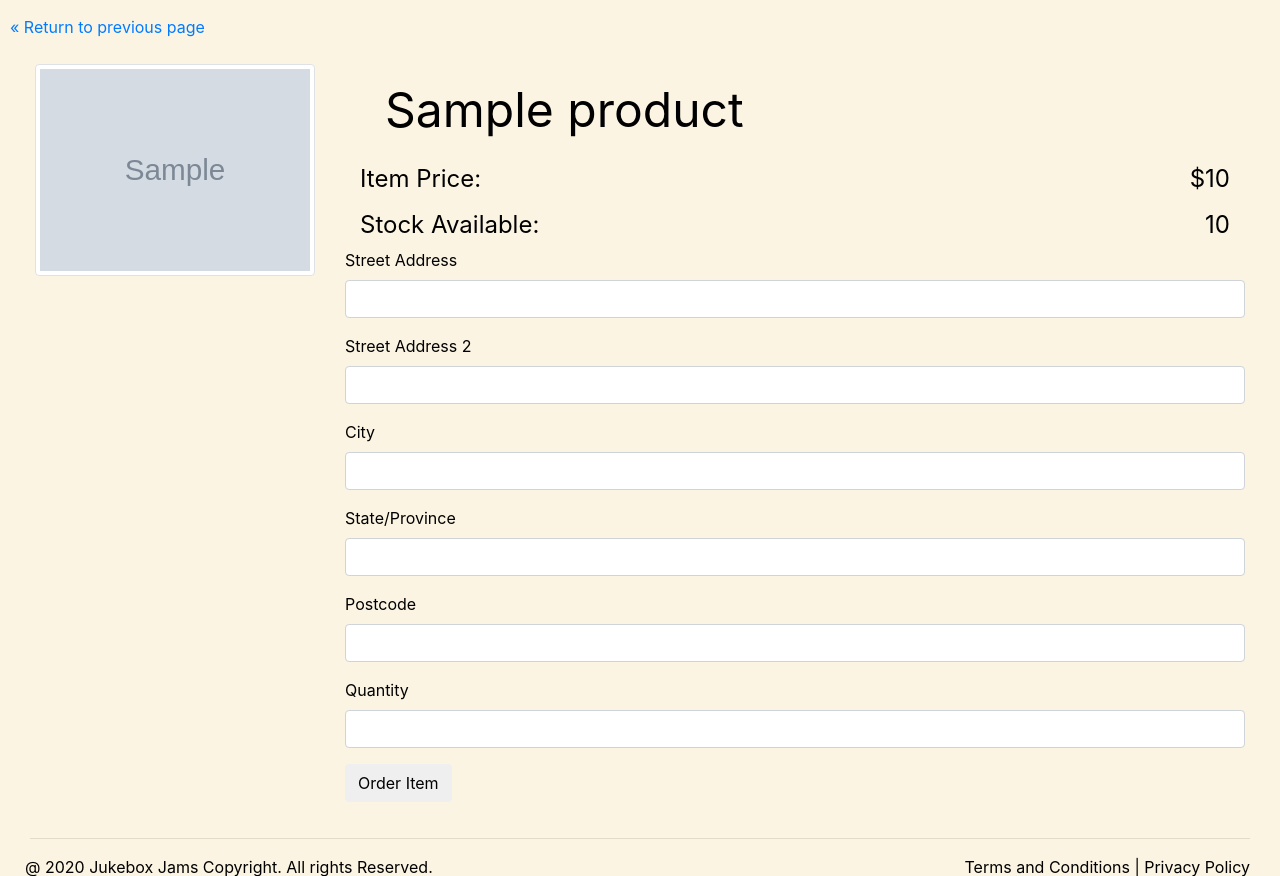
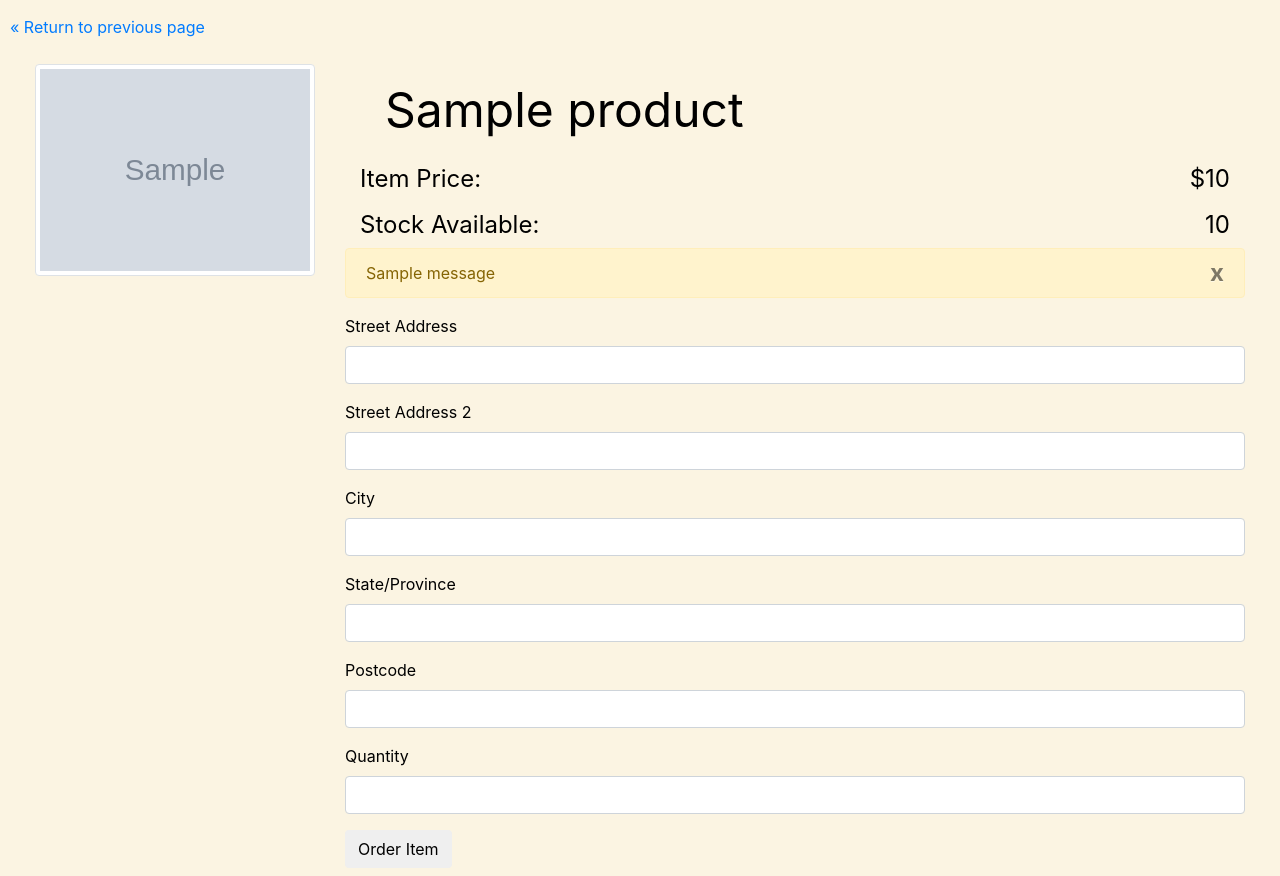
Before and after one commit to xDMcGee/iab207jukebox, a Flask app: template marketplace/templates/item_order.html in a window 1280 px wide. Shown: the part 258-1134 px from the top of the page. Run offline with Flask 2, Linux system fonts and the light colour scheme; tables that the repository leaves empty hold one stand-in row (values such as "Sample post"); the template is opened without the code that fills it: values that come from a table or form of the project are taken from there, most other values are stand-ins (such as "Sample title", 1, 10 or a date in 2020); grey boxes marked "Sample" are stand-in pictures; one stand-in notice (Sample message) is shown; parts of the project's set-up code (start-up, migrations or seed data) failed here and were passed over; some libraries are stand-ins or nearby versions.

Commit message:
flashing

```diff
--- a/marketplace/templates/item_order.html
+++ b/marketplace/templates/item_order.html
@@ -35,6 +35,16 @@
                                 <div class="bd-header-3 col-8">Stock Available:</div>
                                 <div class="bd-header-3 col-4" style="text-align: right;">{{ product.stock }}</div>
                             </div>
+                            <div class="container-fluid">
+                                {% with messages = get_flashed_messages() %}
+                                  {% if messages %}
+                                    {% for message in get_flashed_messages() %}
+                                      <div class="alert alert-warning">
+                                        <button type="button" class="close" data-dismiss="alert" aria-label="close">x</button>{{ message }}</div>
+                                    {% endfor %}
+                                  {% endif %}
+                                {% endwith %}
+                            </div>
                             {{ wtf.quick_form(form) }}
                         </div>
                     </div>
```
Also changed, not shown: marketplace/templates/user.html (+6 -10 lines).
